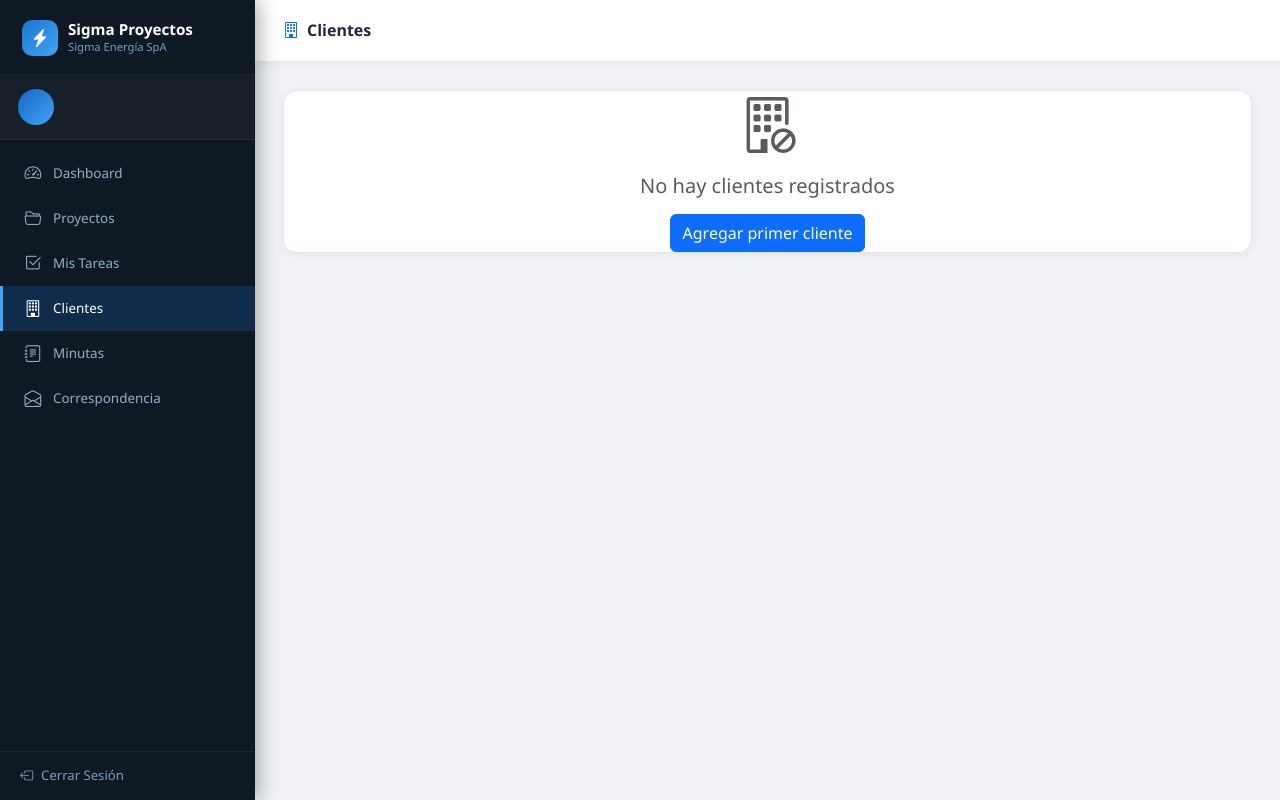
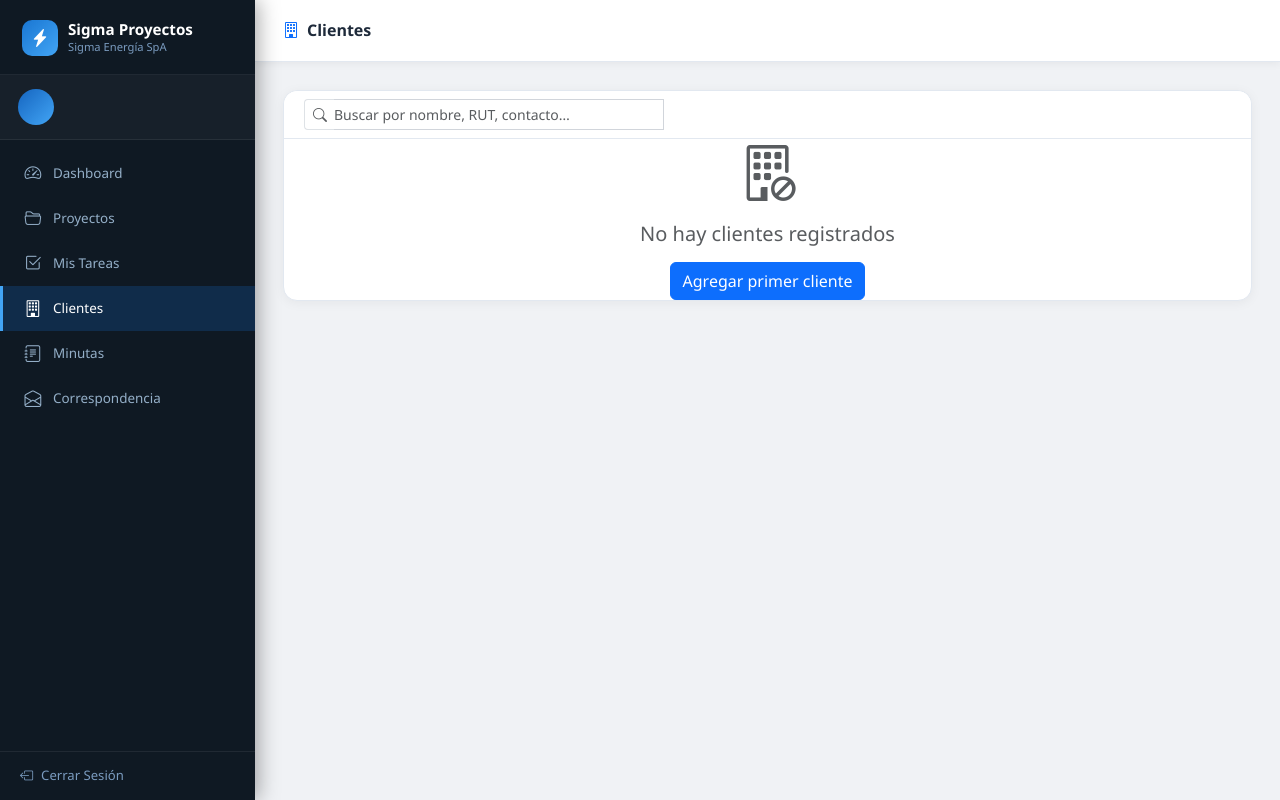
Before and after one commit to sebastiancarrascosigma-hue/sigma-proyectos, a FastAPI app: template templates/clientes/lista.html in a window 1280 px wide. Run offline with FastAPI, Linux system fonts and the light colour scheme; the template is opened without the code that fills it, so the values that code supplies are empty; parts of the project's set-up code (start-up, migrations or seed data) failed here and were passed over.

Commit message:
Add company logos and search filter to clientes list
- Fetch logos from Clearbit using domain derived from contacto_email
- Letter+gradient avatar fallback when no email or logo not found
- Search input filters rows client-side (name, RUT, contact, email)
- Clear button appears when search is active

Co-Authored-By: Claude Sonnet 4.6 <noreply@anthropic.com>

```diff
--- a/templates/clientes/lista.html
+++ b/templates/clientes/lista.html
@@ -10,52 +10,102 @@
 {% endblock %}
 
 {% block content %}
+<style>
+.cliente-logo {
+  width:40px; height:40px; object-fit:contain;
+  border-radius:8px; border:1px solid #e5e7eb;
+  padding:3px; background:#fff; flex-shrink:0;
+}
+.cliente-logo-fallback {
+  width:40px; height:40px; border-radius:8px;
+  background:linear-gradient(135deg,#1d4ed8,#3b82f6);
+  color:#fff; font-weight:700; font-size:1rem;
+  display:flex; align-items:center; justify-content:center;
+  flex-shrink:0;
+}
+</style>
+
 <div class="card">
+
+  <!-- Buscador -->
+  <div class="card-header bg-white py-2">
+    <div class="input-group input-group-sm" style="max-width:360px">
+      <span class="input-group-text bg-white border-end-0 text-muted">
+        <i class="bi bi-search"></i>
+      </span>
+      <input type="text" id="buscadorClientes" class="form-control border-start-0 ps-0"
+             placeholder="Buscar por nombre, RUT, contacto…" autocomplete="off">
+      <button class="btn btn-outline-secondary d-none" id="btnLimpiarBusqueda" type="button"
+              title="Limpiar">
+        <i class="bi bi-x-lg"></i>
+      </button>
+    </div>
+  </div>
+
   <div class="card-body p-0">
     {% if clientes %}
     <div class="table-responsive">
-      <table class="table table-hover mb-0">
+      <table class="table table-hover mb-0" id="tablaClientes">
         <thead>
           <tr>
-            <th class="ps-4">Cliente</th>
+            <th class="ps-4" style="width:32%">Cliente</th>
             <th>RUT</th>
             <th>Contacto</th>
             <th>Email</th>
-            <th>Proyectos</th>
+            <th class="text-center">Proyectos</th>
             <th>Cuentas</th>
             <th></th>
           </tr>
         </thead>
         <tbody>
           {% for c in clientes %}
-          <tr>
+          {% set dominio = c.contacto_email.split('@')[1] if c.contacto_email and '@' in c.contacto_email else '' %}
+          <tr class="fila-cliente">
             <td class="ps-4">
-              <div class="fw-semibold text-dark">{{ c.nombre }}</div>
+              <div class="d-flex align-items-center gap-2">
+
+                <!-- Logo / Fallback -->
+                {% if dominio %}
+                <img src="https://logo.clearbit.com/{{ dominio }}"
+                     alt="{{ c.nombre[0]|upper }}"
+                     class="cliente-logo"
+                     onerror="this.style.display='none';this.nextElementSibling.style.display='flex'">
+                <div class="cliente-logo-fallback" style="display:none">{{ c.nombre[0]|upper }}</div>
+                {% else %}
+                <div class="cliente-logo-fallback">{{ c.nombre[0]|upper }}</div>
+                {% endif %}
+
+                <div>
+                  <div class="fw-semibold text-dark">{{ c.nombre }}</div>
+                  {% if dominio %}
+                  <div class="small text-muted" style="font-size:.72rem">{{ dominio }}</div>
+                  {% endif %}
+                </div>
+              </div>
             </td>
-            <td><span class="small text-muted">{{ c.rut or '—' }}</span></td>
-            <td><span class="small">{{ c.contacto_nombre or '—' }}</span></td>
-            <td>
+            <td class="align-middle"><span class="small text-muted">{{ c.rut or '—' }}</span></td>
+            <td class="align-middle"><span class="small">{{ c.contacto_nombre or '—' }}</span></td>
+            <td class="align-middle">
               {% if c.contacto_email %}
               <a href="mailto:{{ c.contacto_email }}" class="small text-decoration-none text-muted">
                 {{ c.contacto_email }}
               </a>
               {% else %}—{% endif %}
             </td>
-            <td>
-              <span class="badge" style="background:#eff6ff; color:#1d4ed8">
+            <td class="text-center align-middle">
+              <span class="badge" style="background:#eff6ff;color:#1d4ed8">
                 {{ c.proyectos | length }} proyecto(s)
               </span>
             </td>
-            <td>
+            <td class="align-middle">
               <a href="/clientes/{{ c.id }}/cuentas"
                  class="btn btn-sm {{ 'btn-outline-warning' if c.cuentas | length > 0 else 'btn-outline-secondary' }}"
                  title="Ver credenciales">
-                <i class="bi bi-key me-1"></i>
-                {{ c.cuentas | length }}
+                <i class="bi bi-key me-1"></i>{{ c.cuentas | length }}
                 cuenta{{ 's' if c.cuentas | length != 1 else '' }}
               </a>
             </td>
-            <td class="text-end pe-3">
+            <td class="text-end pe-3 align-middle">
               {% if current_user.rol == "admin" %}
               <a href="/clientes/{{ c.id }}/editar" class="btn btn-outline-secondary btn-sm">
                 <i class="bi bi-pencil"></i>
@@ -67,6 +117,13 @@
         </tbody>
       </table>
     </div>
+
+    <!-- Sin resultados (oculto por defecto) -->
+    <div id="sinResultados" class="text-center py-5 text-muted d-none">
+      <i class="bi bi-search display-5 d-block mb-2"></i>
+      <div>No hay clientes que coincidan con la búsqueda.</div>
+    </div>
+
     {% else %}
     <div class="text-center py-6">
       <i class="bi bi-building-slash display-4 text-muted d-block mb-3"></i>
@@ -77,3 +134,34 @@
   </div>
 </div>
 {% endblock %}
+
+{% block scripts %}
+<script>
+const inputBusqueda  = document.getElementById('buscadorClientes');
+const btnLimpiar     = document.getElementById('btnLimpiarBusqueda');
+const sinResultados  = document.getElementById('sinResultados');
+
+if (inputBusqueda) {
+  inputBusqueda.addEventListener('input', function () {
+    const q = this.value.toLowerCase().trim();
+    btnLimpiar.classList.toggle('d-none', !q);
+
+    let visibles = 0;
+    document.querySelectorAll('.fila-cliente').forEach(row => {
+      const texto = row.textContent.toLowerCase();
+      const mostrar = !q || texto.includes(q);
+      row.style.display = mostrar ? '' : 'none';
+      if (mostrar) visibles++;
+    });
+
+    if (sinResultados) sinResultados.classList.toggle('d-none', visibles > 0);
+  });
+
+  btnLimpiar && btnLimpiar.addEventListener('click', () => {
+    inputBusqueda.value = '';
+    inputBusqueda.dispatchEvent(new Event('input'));
+    inputBusqueda.focus();
+  });
+}
+</script>
+{% endblock %}
```
